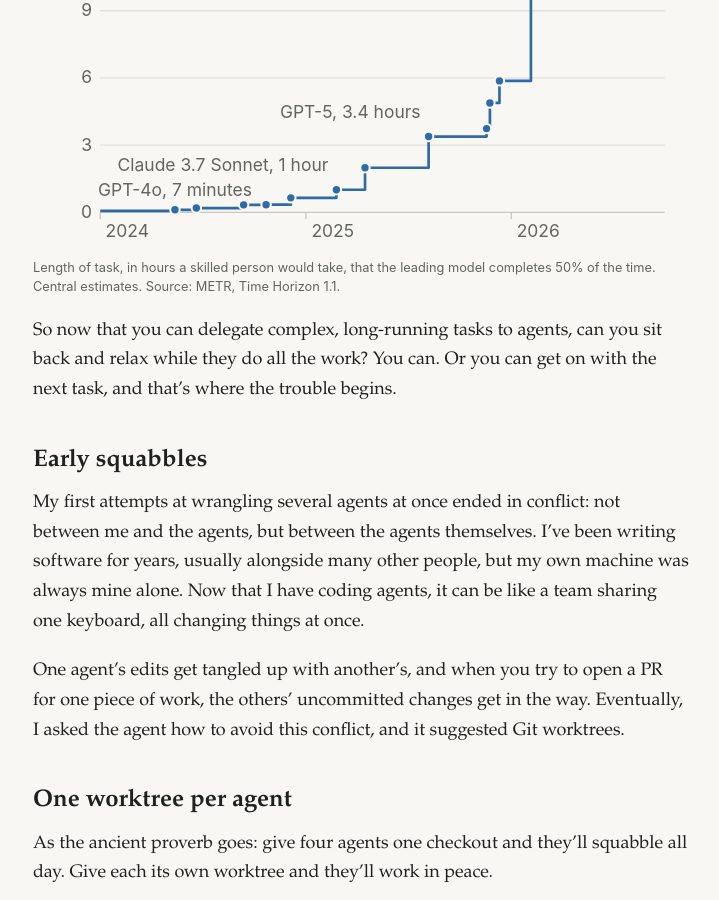
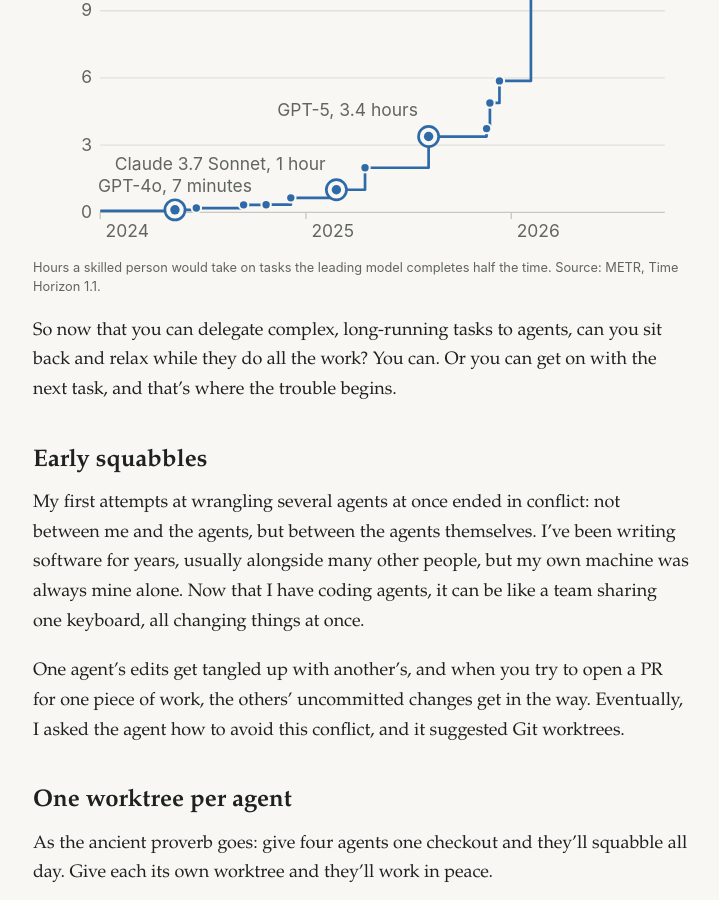
Before and after one commit to davegarvey/davegarvey.github.io, a Jekyll site: the page built from _posts/2026-10-13-worktrees-for-impatient-people.md, in a window 1280 px wide and 900 px high, scrolled down 803 px. Shown: the whole window, without its empty margins (279-998 px from the left). Built offline with Jekyll 4.4.1, drawn with Linux system fonts in a browser that asks for light colours.

Commit message:
Ring the labelled points and shorten the METR caption (#52)
Co-authored-by: Claude Opus 5.5 <noreply@anthropic.com>

```diff
--- a/_posts/2026-10-13-worktrees-for-impatient-people.md
+++ b/_posts/2026-10-13-worktrees-for-impatient-people.md
@@ -27,7 +27,7 @@ Agents can now take on far bigger jobs than they could a couple of years ago. ME
 <figure>
   <p class="figure-title">Agents can now take on tasks that last hours</p>
   <img src="{{ '/assets/images/worktrees-for-impatient-people/agent-time-horizons.svg' | relative_url }}" alt="Step chart of the length of task the leading AI model can complete half the time, from January 2024 to February 2026, in hours. It rises from 7 minutes for GPT-4o in May 2024 to 1 hour for Claude 3.7 Sonnet in February 2025, 3.4 hours for GPT-5 in August 2025 and 12 hours for Claude Opus 4.6 in February 2026.">
-  <figcaption>Length of task, in hours a skilled person would take, that the leading model completes 50% of the time. Central estimates. Source: METR, Time Horizon 1.1.</figcaption>
+  <figcaption>Hours a skilled person would take on tasks the leading model completes half the time. Source: METR, Time Horizon 1.1.</figcaption>
 </figure>
 
 So now that you can delegate complex, long-running tasks to agents, can you sit back and relax while they do all the work? You can. Or you can get on with the next task, and that's where the trouble begins.
```
Also changed, not shown: assets/images/worktrees-for-impatient-people/agent-time-horizons.svg.
